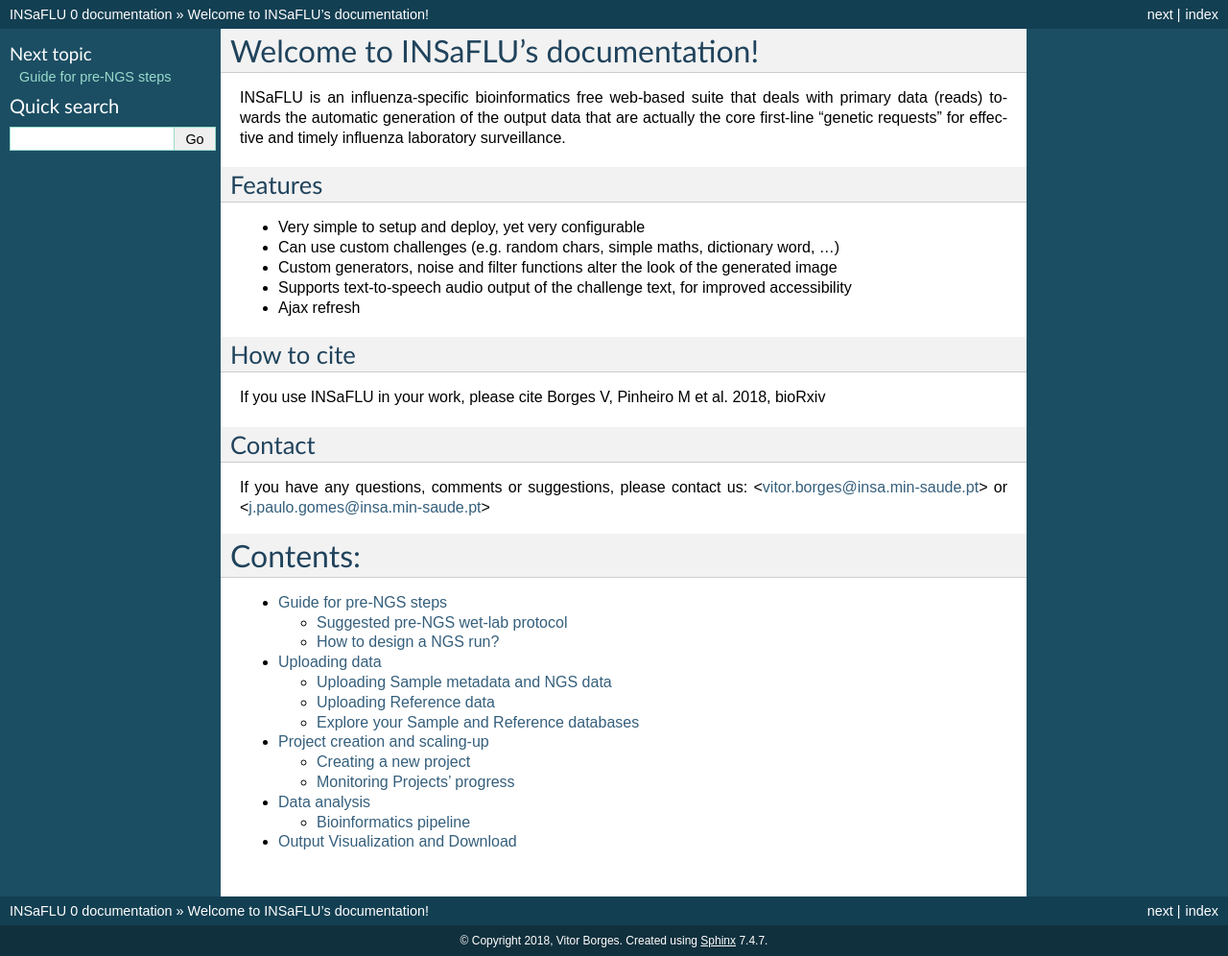
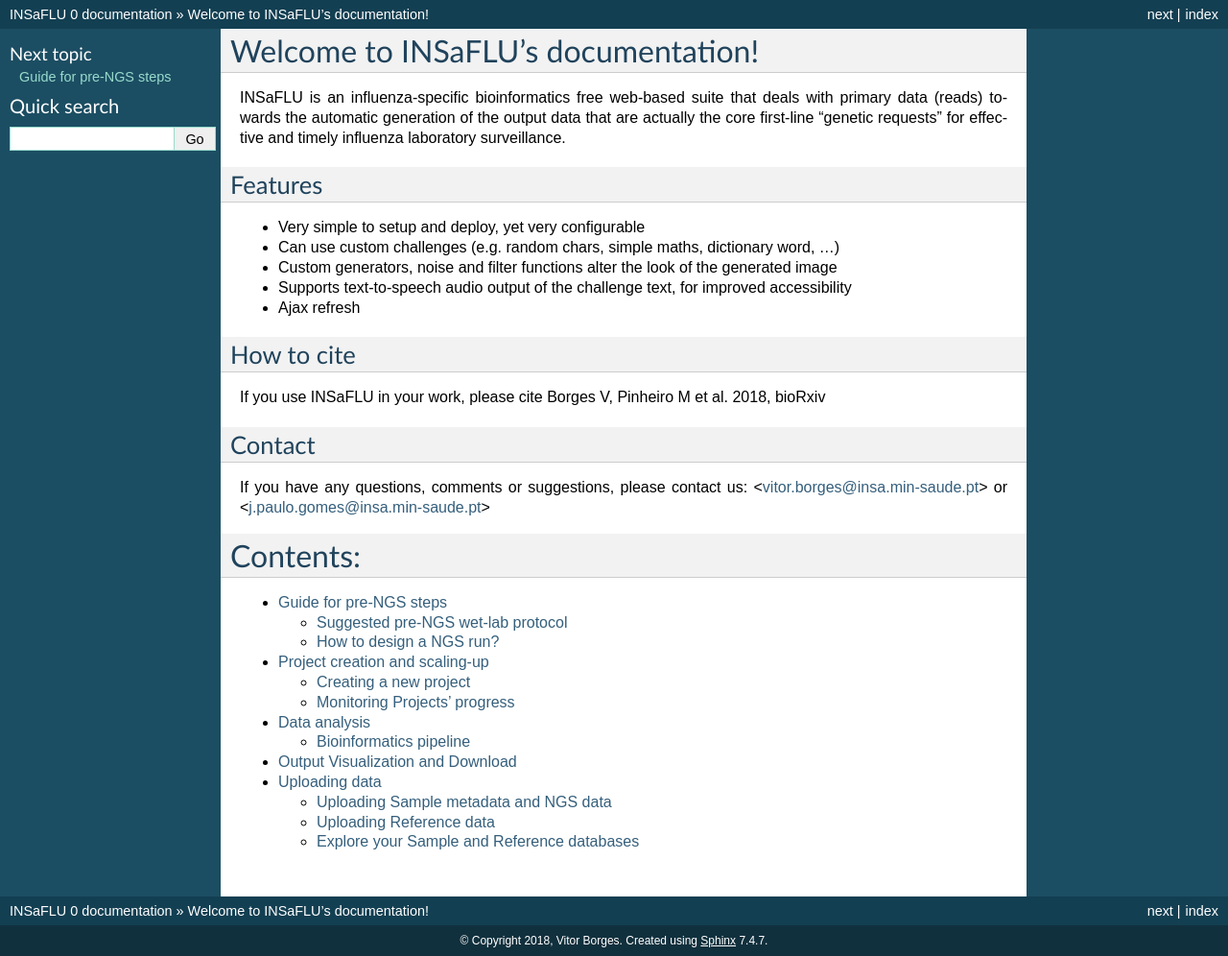
Before and after one commit to INSaFLU/insaflu_docs, a Sphinx documentation site: the page built from docs/index.rst, in a window 1280 px wide. Shown: the whole page at 96% size. Built offline with Sphinx 7.4.7, drawn with Linux system fonts in a browser that asks for light colours; formulas are drawn with MathJax 3.

Commit message:
[add] small change

```diff
--- a/docs/index.rst
+++ b/docs/index.rst
@@ -36,7 +36,7 @@
    :maxdepth: 2
 
    guide_pre_ngs.rst
-   uploading_data.rst
    project_creation.rst
    data_analysis.rst
    output_visualization.rst
+   uploading_data.rst
```
